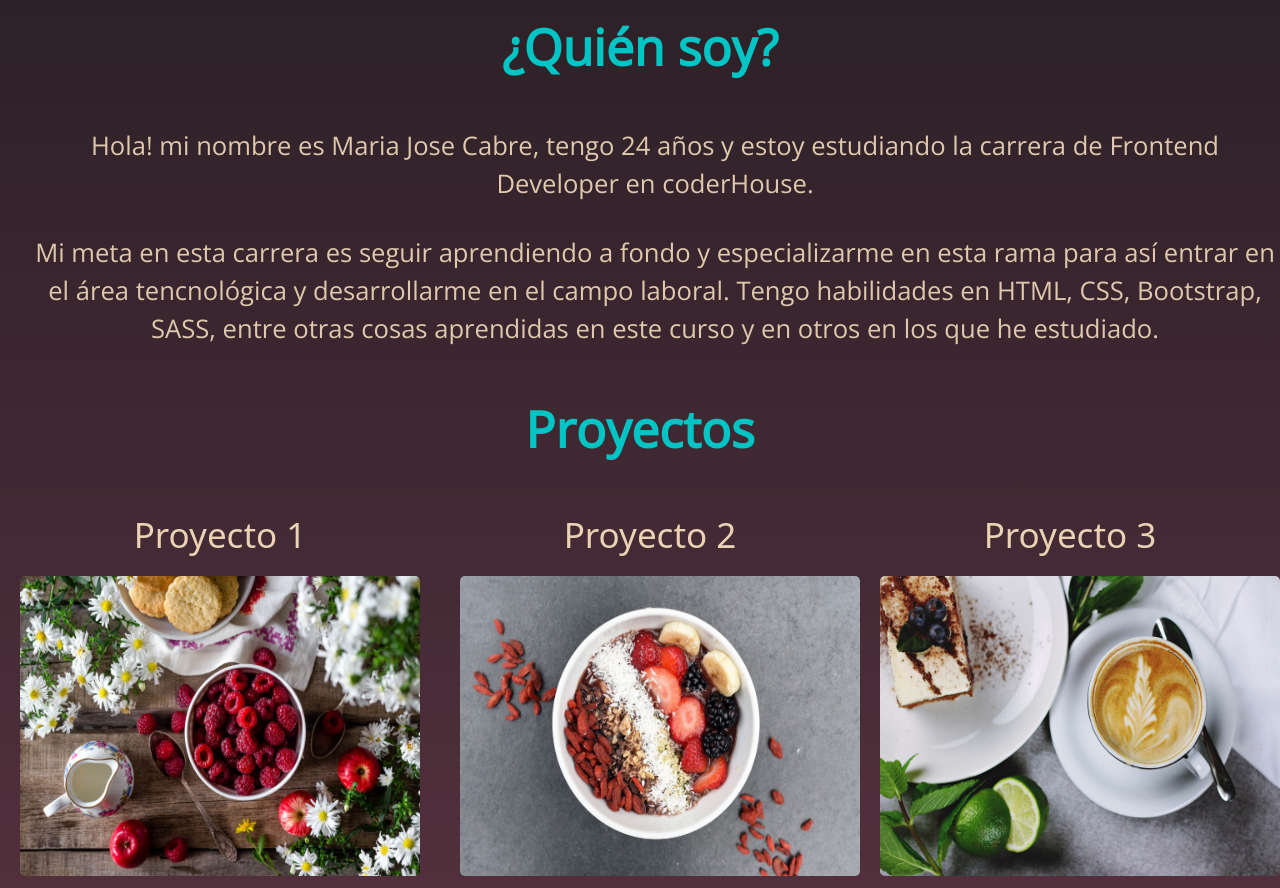
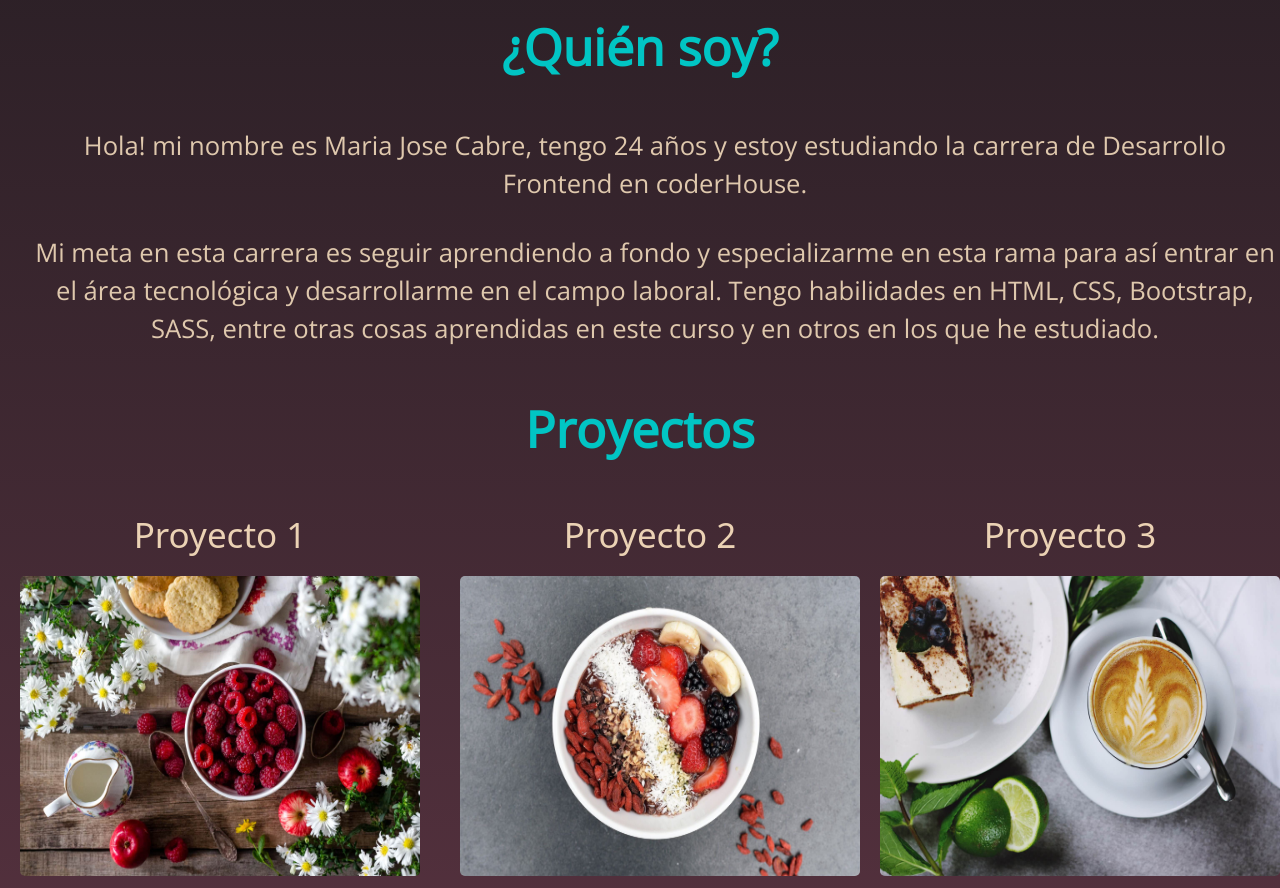
Before and after one commit to MajoCabre/proyecto_coderhouse, a website: page index.html in a window 1280 px wide. Shown: the part 860-1748 px from the top of the page. Drawn offline with nearby package versions, Linux system fonts and the light colour scheme.

Commit message:
Se agrega corrección en la redacción

```diff
--- a/index.html
+++ b/index.html
@@ -46,8 +46,8 @@
 
         <section>
             <h2 class="subtitulo">¿Quién soy?</h2>
-                        <p class="parrafo">Hola! mi nombre es Maria Jose Cabre, tengo 24 años y estoy estudiando la carrera de Frontend Developer en coderHouse.</p>
-            <p class="parrafo">Mi meta en esta carrera es seguir aprendiendo a fondo y especializarme en esta rama para así entrar en el área tencnológica y desarrollarme en el campo laboral. Tengo habilidades en HTML, CSS, Bootstrap, SASS, entre otras cosas aprendidas en este curso y en otros en los que he estudiado.</p>
+                        <p class="parrafo">Hola! mi nombre es Maria Jose Cabre, tengo 24 años y estoy estudiando la carrera de Desarrollo Frontend en coderHouse.</p>
+            <p class="parrafo">Mi meta en esta carrera es seguir aprendiendo a fondo y especializarme en esta rama para así entrar en el área tecnológica y desarrollarme en el campo laboral. Tengo habilidades en HTML, CSS, Bootstrap, SASS, entre otras cosas aprendidas en este curso y en otros en los que he estudiado.</p>
         </section>
 
         <section>
```
